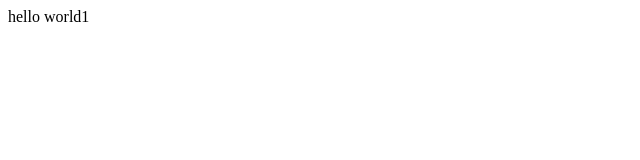
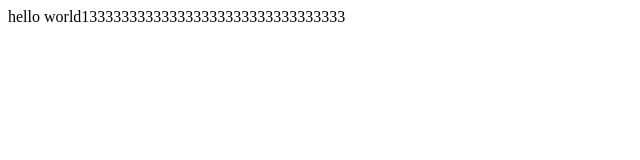
Before and after one commit to Baek-Gwang-Ho/test, a plain HTML site: page index.html in a window 1280 px wide. Shown: the whole page, without its empty margins (0-640 px from the left). Drawn offline with Linux system fonts and the light colour scheme.

Commit message:
new_branch test3

```diff
--- a/index.html
+++ b/index.html
@@ -1,5 +1,5 @@
 <html>
 <body>
-hello world1
+hello world133333333333333333333333333333333
 </body>
 </html>
```
